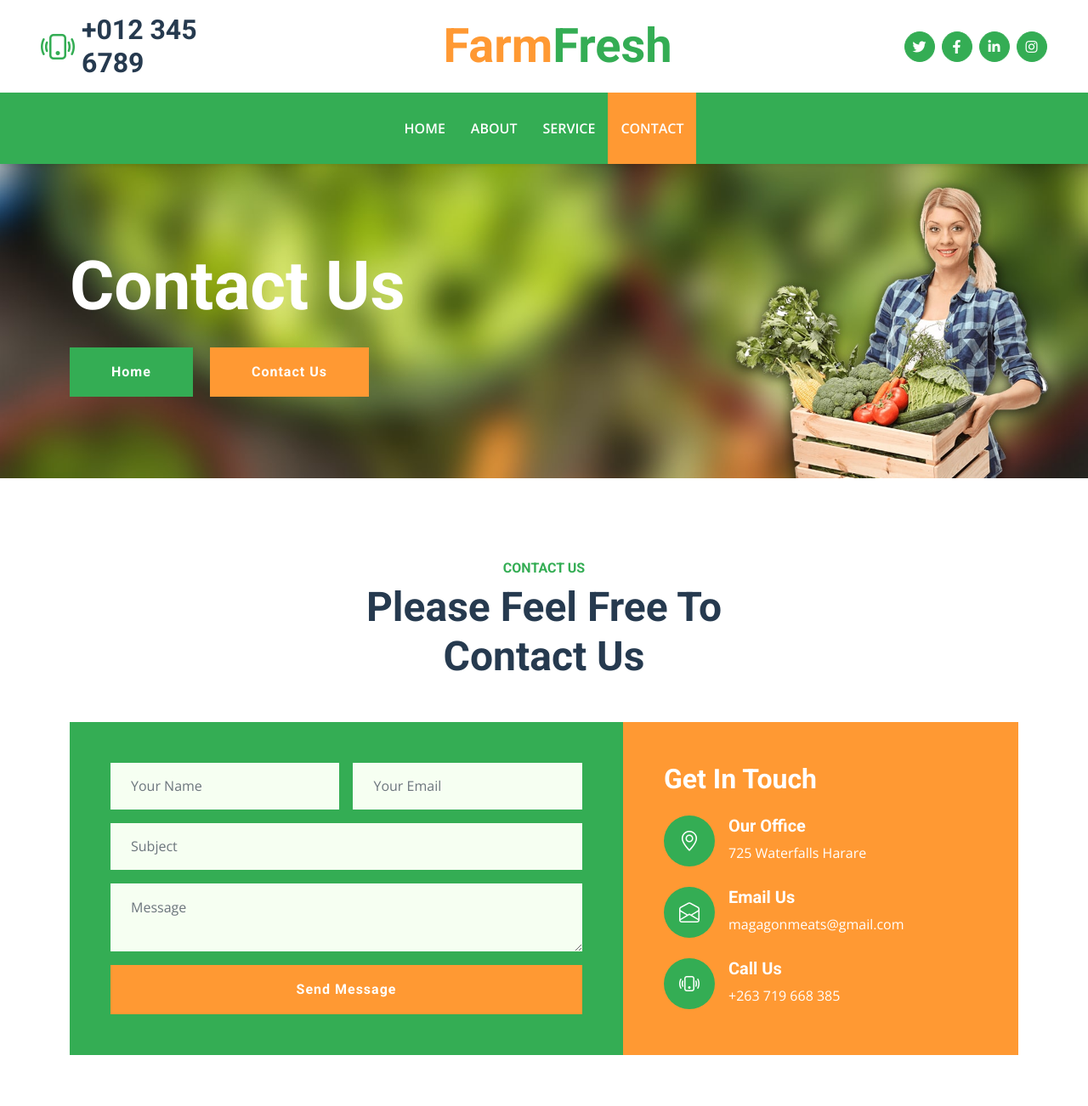
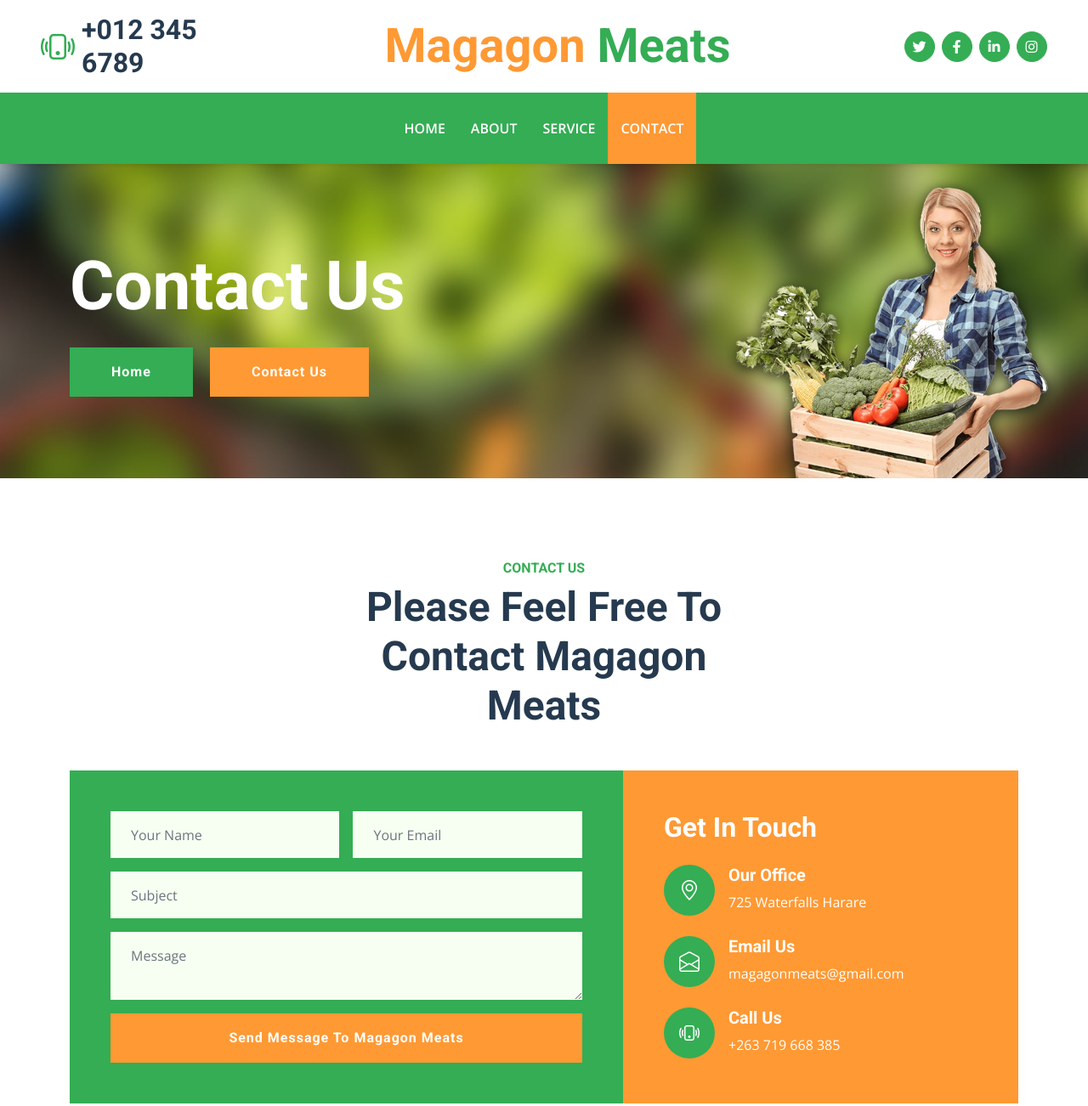
Before and after one commit to Blessward/magagon-meats, a plain HTML site: page contact.html in a window 1280 px wide. Shown: the top 1302 px of the page at 85% size. Drawn offline with nearby package versions, Linux system fonts and the light colour scheme.

Commit message:
Update contact.html

```diff
--- a/contact.html
+++ b/contact.html
@@ -42,7 +42,7 @@
             <div class="col-lg-6">
                 <div class="d-flex align-items-center justify-content-center">
                     <a href="index.html" class="navbar-brand ms-lg-5">
-                        <h1 class="m-0 display-4 text-primary"><span class="text-secondary">Farm</span>Fresh</h1>
+                        <h1 class="m-0 display-4 text-primary"><span class="text-secondary">Magagon </span>Meats</h1>
                     </a>
                 </div>
             </div>
@@ -62,7 +62,7 @@
     <!-- Navbar Start -->
     <nav class="navbar navbar-expand-lg bg-primary navbar-dark shadow-sm py-3 py-lg-0 px-3 px-lg-5">
         <a href="index.html" class="navbar-brand d-flex d-lg-none">
-            <h1 class="m-0 display-4 text-secondary"><span class="text-white">Farm</span>Fresh</h1>
+            <h1 class="m-0 display-4 text-secondary"><span class="text-white">Magagon</span>Meats</h1>
         </a>
         <button class="navbar-toggler" type="button" data-bs-toggle="collapse" data-bs-target="#navbarCollapse">
             <span class="navbar-toggler-icon"></span>
@@ -101,7 +101,7 @@
         <div class="container">
             <div class="mx-auto text-center mb-5" style="max-width: 500px;">
                 <h6 class="text-primary text-uppercase">Contact Us</h6>
-                <h1 class="display-5">Please Feel Free To Contact Us</h1>
+                <h1 class="display-5">Please Feel Free To Contact Magagon Meats</h1>
             </div>
             <div class="row g-0">
                 <div class="col-lg-7">
@@ -121,7 +121,7 @@
                                     <textarea class="form-control bg-light border-0 px-4 py-3" rows="2" placeholder="Message"></textarea>
                                 </div>
                                 <div class="col-12">
-                                    <button class="btn btn-secondary w-100 py-3" type="submit">Send Message</button>
+                                    <button class="btn btn-secondary w-100 py-3" type="submit">Send Message To Magagon Meats</button>
                                 </div>
                             </div>
                         </form>
```
